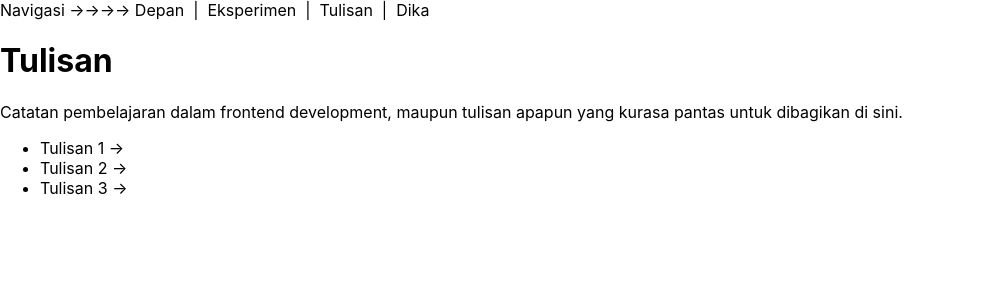
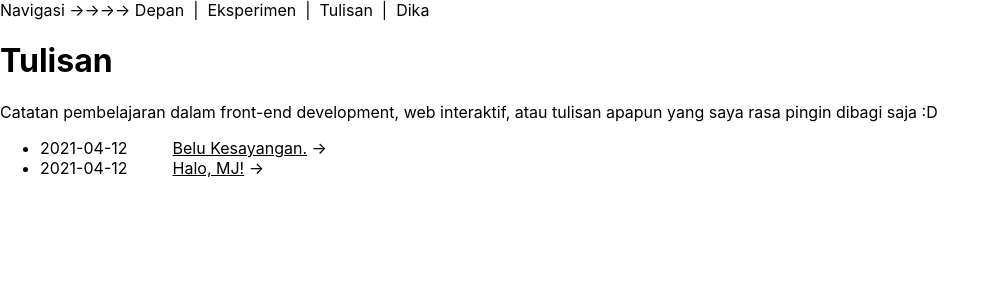
Before and after one commit to sakitkepala/sakitkepaladotdev-v0, a Next.js app: page /tulisan in a window 1280 px wide. Shown: the top 300 px of the page, without its empty margins (0-999 px from the left). Built offline with nearby package versions, Linux system fonts and the light colour scheme.

Commit message:
List postingan tulisan di halaman tulisan

```diff
--- a/pages/tulisan.js
+++ b/pages/tulisan.js
@@ -1,22 +1,52 @@
 import * as React from "react";
+import Link from "next/link";
+import { getListInfoPostingan } from "../lib/api/tulisan";
 
-function Tulisan({ children }) {
+export async function getStaticPaths() {
+  const paths = getListInfoPostingan().map((postingan) => ({
+    params: { slug: postingan.slug },
+  }));
+
+  return {
+    paths,
+    fallback: false,
+  };
+}
+
+export async function getStaticProps() {
+  const listPostingan = getListInfoPostingan();
+
+  return {
+    props: {
+      listPostingan,
+    },
+  };
+}
+
+export default function Tulisan({ listPostingan }) {
   return (
     <main>
       <h1>Tulisan</h1>
 
       <p>
-        Catatan pembelajaran dalam frontend development, maupun tulisan apapun
-        yang kurasa pantas untuk dibagikan di sini.
+        Catatan pembelajaran dalam front-end development, web interaktif, atau
+        tulisan apapun yang saya rasa pingin dibagi saja :D
       </p>
 
       <ul>
-        <li>Tulisan 1 &rarr;</li>
-        <li>Tulisan 2 &rarr;</li>
-        <li>Tulisan 3 &rarr;</li>
+        {listPostingan.map(({ id, tanggal, judul, slug }) => (
+          <li key={id}>
+            <Link href={`/tulisan/${slug}`}>
+              <a>
+                {/* TODO: styling, jangan pake nbsp wkwk */}
+                {tanggal}
+                &nbsp;&nbsp;&nbsp;&nbsp;&nbsp;&nbsp;&nbsp;&nbsp;&nbsp;&nbsp;
+                <u>{judul}</u> &rarr;
+              </a>
+            </Link>
+          </li>
+        ))}
       </ul>
     </main>
   );
 }
-
-export default Tulisan;
--- a/pages/tulisan/t/[slug].js
+++ b/pages/tulisan/[slug].js
@@ -2,7 +2,7 @@ import hydrate from "next-mdx-remote/hydrate";
 import {
   getListInfoPostingan,
   getPostinganMenurutSlug,
-} from "../../../lib/api/tulisan";
+} from "../../lib/api/tulisan";
 
 export async function getStaticPaths() {
   const paths = getListInfoPostingan().map((postingan) => ({
@@ -25,7 +25,7 @@ export async function getStaticProps({ params }) {
   };
 }
 
-export default function TulisanPage({ postingan }) {
+export default function PostinganPage({ postingan }) {
   const { sumber, info } = postingan;
   const konten = hydrate(sumber);
   return (
```
